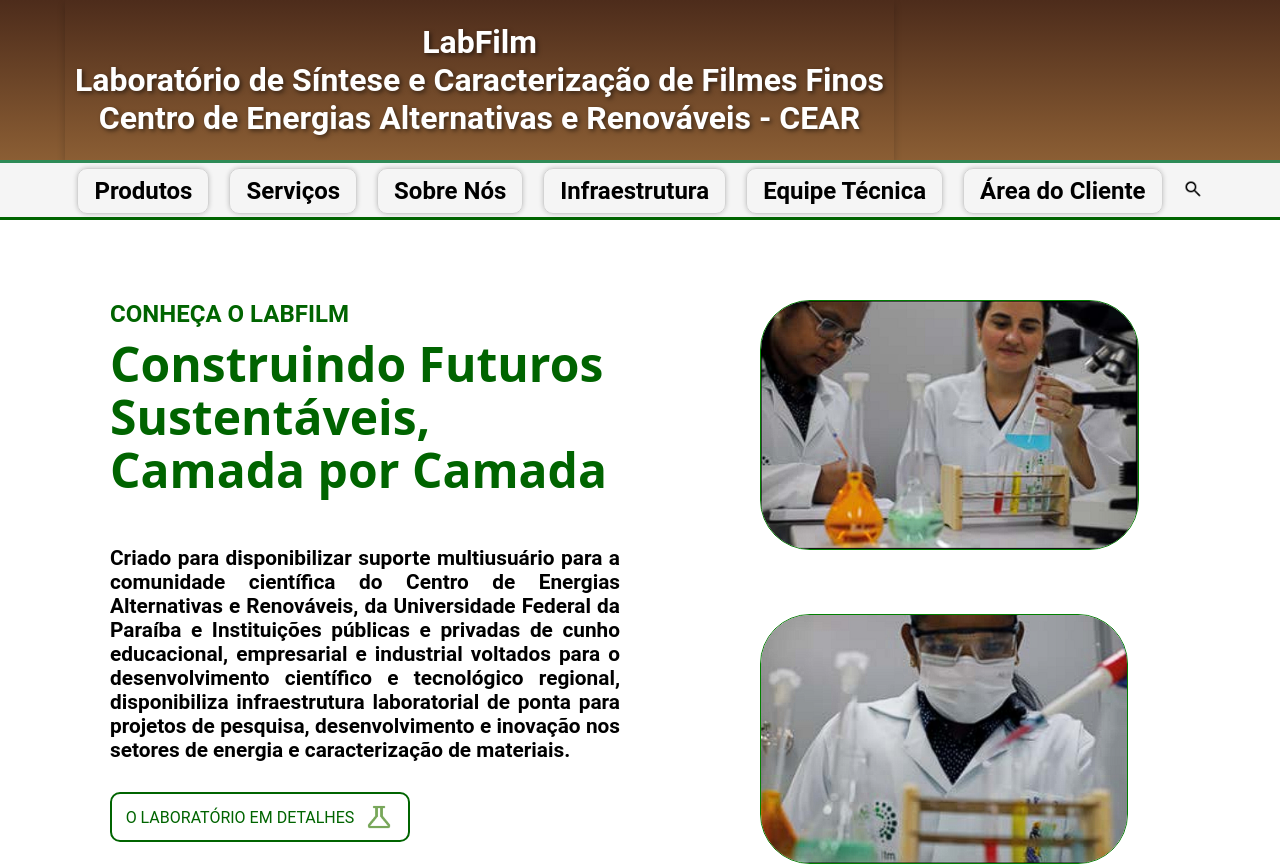
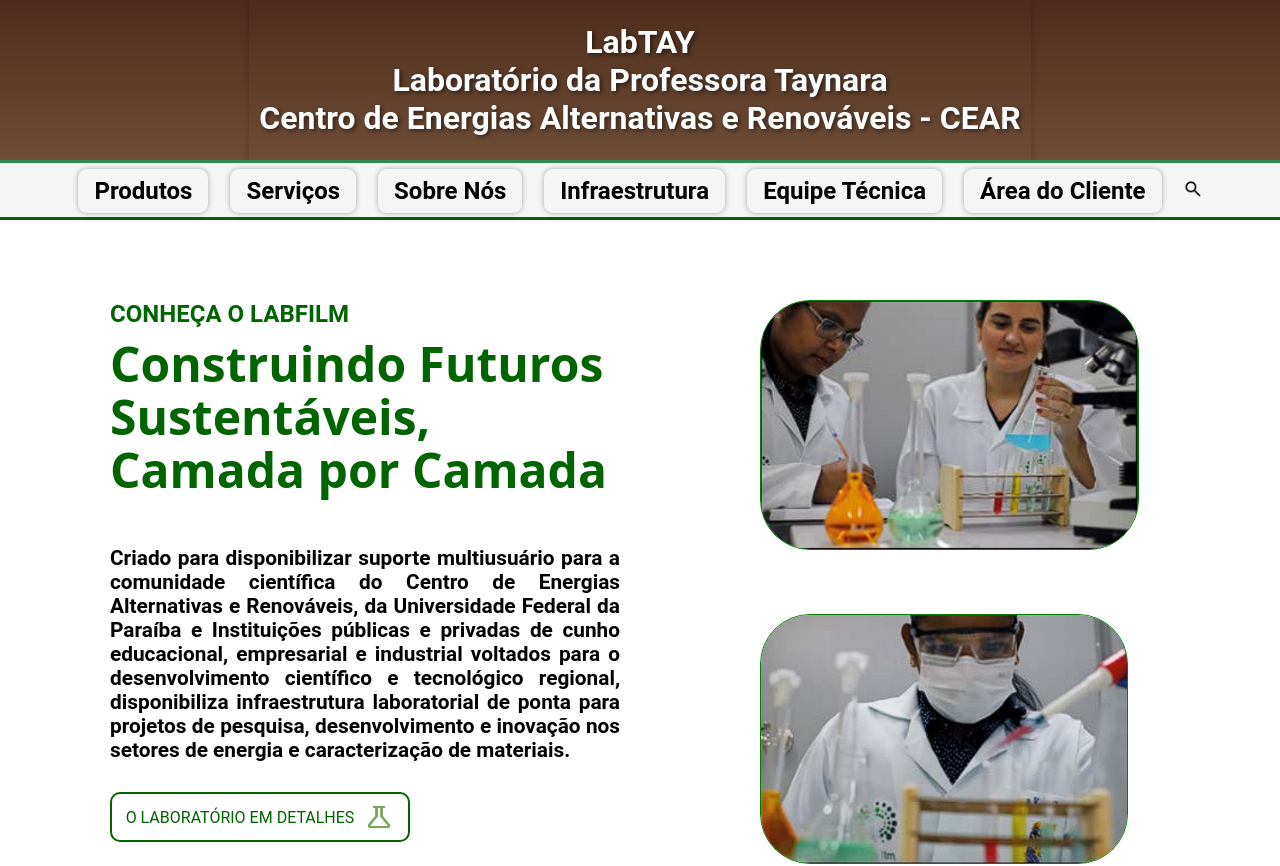
Before and after one commit to LinconRozendo/labsimer, a Next.js app: page / in a window 1280 px wide. Shown: the top 866 px of the page. Built offline with nearby package versions, Linux system fonts and the light colour scheme; a web font is replaced by a local one.

Commit message:
centralização do título do site e mudanças nas cores do gradiente

```diff
--- a/src/components/HeaderBox/HeaderBox.jsx
+++ b/src/components/HeaderBox/HeaderBox.jsx
@@ -21,7 +21,7 @@
 
 
           <h1 className={styles.headerTitle}>
-            LabFilm <br></br> Laboratório de Síntese e Caracterização de Filmes Finos <br/>
+            LabTAY <br></br> Laboratório da Professora Taynara <br/>
             Centro de Energias Alternativas e Renováveis - CEAR
           </h1>
 
--- a/src/components/HeaderBox/HeaderBox.module.css
+++ b/src/components/HeaderBox/HeaderBox.module.css
@@ -21,7 +21,7 @@
 
 .headerBox {
     font-family: 'Roboto';
-    background: linear-gradient(to bottom, #4d2c1b, #8b5e34);
+    background: linear-gradient(to bottom, #4d2c1b, #6f4e37);
 }
 
 .headerTitle {
@@ -41,6 +41,7 @@
     overflow: hidden;
     display: flex;
     height: 20vh;
+    justify-content: center;
 }
 
 .logoLabFilm {
```
